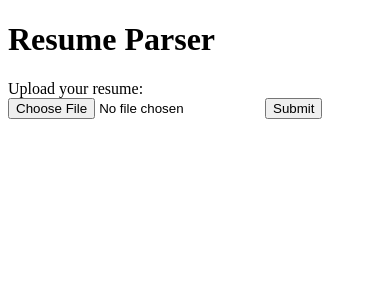
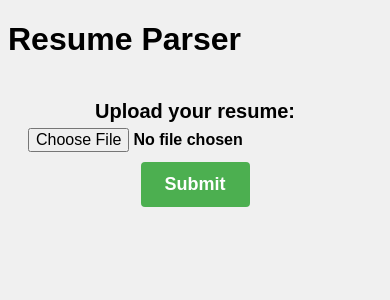
Before and after one commit to favour-22/resume-parser, a Flask app: page / in a window 390 px wide. Shown: the top 300 px of the page. Run offline with Flask 3, Linux system fonts and the light colour scheme.

Commit message:
addded styling to page: && gti push :

```diff
--- /dev/null
+++ b/static/index.css
@@ -0,0 +1,67 @@
+/* Set default font and background color */
+body {
+  font-family: Arial, sans-serif;
+  background-color: #f0f0f0;
+}
+
+/* Center the form in the middle of the page */
+form {
+  max-width: 500px;
+  margin: 0 auto;
+  text-align: center;
+}
+
+/* Style the form input fields and labels */
+label {
+  display: block;
+  margin-bottom: 5px;
+  font-size: 24px;
+  font-weight: bold;
+}
+
+input[type="file"] {
+  display: block;
+  margin-bottom: 20px;
+  font-size: 18px;
+  font-weight: bold;
+}
+
+/* Style the submit button */
+button[type="submit"] {
+  background-color: #4CAF50;
+  color: white;
+  padding: 10px 20px;
+  border: none;
+  border-radius: 4px;
+  cursor: pointer;
+  font-size: 24px;
+  font-weight: bold;
+}
+
+button[type="submit"]:hover {
+  background-color: #3e8e41;
+}
+
+/* Make the form mobile-responsive */
+@media only screen and (max-width: 600px) {
+  form {
+    max-width: 100%;
+    padding: 20px;
+    box-sizing: border-box;
+  }
+
+  input[type="file"] {
+    margin-bottom: 10px;
+    font-size: 16px;
+    font-weight: bold;
+  }
+
+  button[type="submit"] {
+    font-size: 18px;
+    padding: 12px 24px;
+  }
+
+  label {
+    font-size: 20px;
+  }
+}
--- a/templates/index.html
+++ b/templates/index.html
@@ -3,6 +3,7 @@
   <head>
     <meta charset="UTF-8">
     <title>Resume Parser</title>
+    <link rel="stylesheet" href="{{ url_for('static', filename='index.css') }}">
   </head>
   <body>
     <h1>Resume Parser</h1>
```
